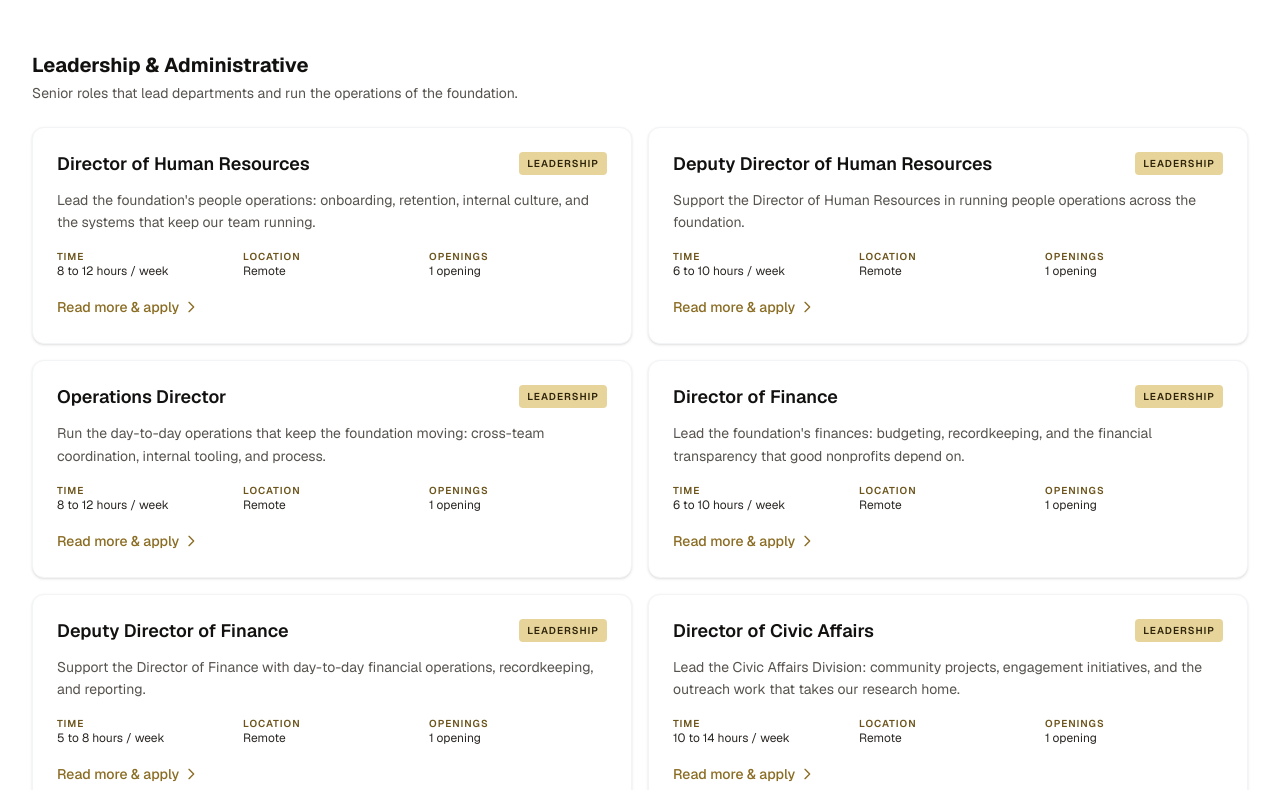
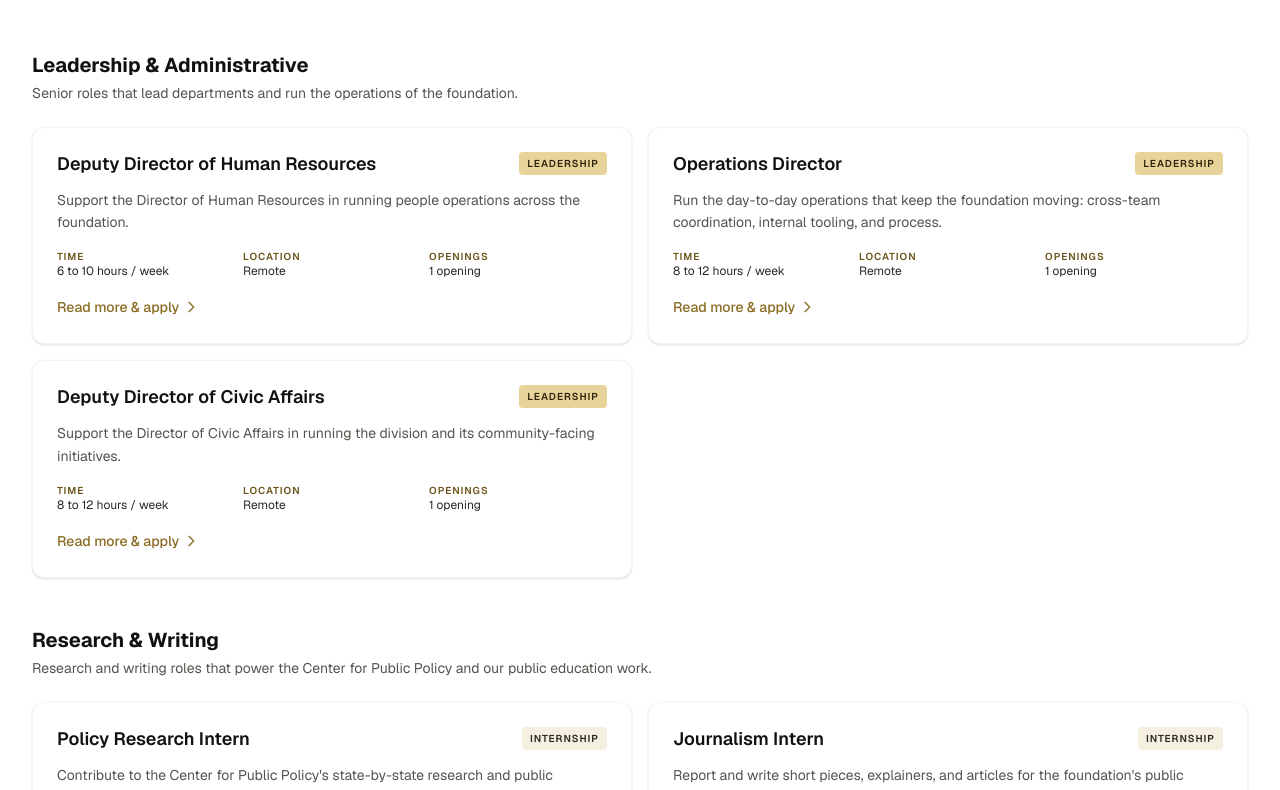
Before and after one commit to Legislate-For-Life/Legislate4Life-Website, a Next.js app: page /join-us in a window 1280 px wide. Shown: the part 662-1452 px from the top of the page. Built offline with nearby package versions, Linux system fonts and the light colour scheme.

Commit message:
Remove filled leadership roles from Join Us listings.
Drop Director of HR, both finance director roles, and Director of Civic Affairs now that those positions are filled.

Co-authored-by: Cursor <cursoragent@cursor.com>

```diff
--- a/src/data/roles.ts
+++ b/src/data/roles.ts
@@ -5,29 +5,6 @@ import type { Role } from "@/lib/types";
 // are finalized.
 export const roles: Role[] = [
   // ───── Leadership / Administrative ─────
-  {
-    slug: "director-of-human-resources",
-    title: "Director of Human Resources",
-    category: "leadership",
-    type: "leadership",
-    timeCommitment: "8 to 12 hours / week",
-    location: "Remote",
-    openings: 1,
-    requiresOnboardingAgreement: true,
-    summary:
-      "Lead the foundation's people operations: onboarding, retention, internal culture, and the systems that keep our team running.",
-    responsibilities: [
-      "Own the foundation's onboarding process for new members",
-      "Coordinate with department leads on hiring, role definitions, and team structure",
-      "Steward internal culture, communication norms, and conflict resolution",
-      "Maintain accurate records of members, roles, and agreements",
-    ],
-    qualifications: [
-      "Prior experience leading people or operations work, in any setting",
-      "Strong written communication and organization",
-      "Comfort building processes from scratch as the foundation grows",
-    ],
-  },
   {
     slug: "deputy-director-of-human-resources",
     title: "Deputy Director of Human Resources",
@@ -69,72 +46,6 @@ export const roles: Role[] = [
       "Strong project management instincts",
       "Comfort with documentation and process design",
       "Ability to operate independently and prioritize ruthlessly",
-    ],
-  },
-  {
-    slug: "director-of-finance",
-    title: "Director of Finance",
-    category: "leadership",
-    type: "leadership",
-    timeCommitment: "6 to 10 hours / week",
-    location: "Remote",
-    openings: 1,
-    requiresOnboardingAgreement: true,
-    summary:
-      "Lead the foundation's finances: budgeting, recordkeeping, and the financial transparency that good nonprofits depend on.",
-    responsibilities: [
-      "Maintain accurate financial records for the foundation",
-      "Build and track the annual budget across divisions",
-      "Coordinate with leadership on financial decisions and reporting",
-    ],
-    qualifications: [
-      "Strong accounting fundamentals or willingness to learn quickly",
-      "Comfort with spreadsheets and financial software",
-      "Discretion and judgment with sensitive information",
-    ],
-  },
-  {
-    slug: "deputy-director-of-finance",
-    title: "Deputy Director of Finance",
-    category: "leadership",
-    type: "leadership",
-    timeCommitment: "5 to 8 hours / week",
-    location: "Remote",
-    openings: 1,
-    requiresOnboardingAgreement: true,
-    summary:
-      "Support the Director of Finance with day-to-day financial operations, recordkeeping, and reporting.",
-    responsibilities: [
-      "Support budgeting, recordkeeping, and reporting workflows",
-      "Help review and reconcile financial records",
-      "Assist with financial documentation for leadership decisions",
-    ],
-    qualifications: [
-      "Detail-oriented and trustworthy",
-      "Interest in nonprofit finance, accounting, or operations",
-    ],
-  },
-  {
-    slug: "director-of-civic-affairs",
-    title: "Director of Civic Affairs",
-    category: "leadership",
-    type: "leadership",
-    timeCommitment: "10 to 14 hours / week",
-    location: "Remote",
-    openings: 1,
-    requiresOnboardingAgreement: true,
-    summary:
-      "Lead the Civic Affairs Division: community projects, engagement initiatives, and the outreach work that takes our research home.",
-    responsibilities: [
-      "Set strategy for the Civic Affairs Division and its initiatives",
-      "Lead recruitment and coordination of Civic Affairs team members",
-      "Build and maintain partnerships with community organizations",
-      "Coordinate closely with the Center for Public Policy on outreach",
-    ],
-    qualifications: [
-      "Experience leading community-facing work or volunteer teams",
-      "Strong communication and people skills",
-      "A clear sense of how research and community engagement connect",
     ],
   },
   {
```
